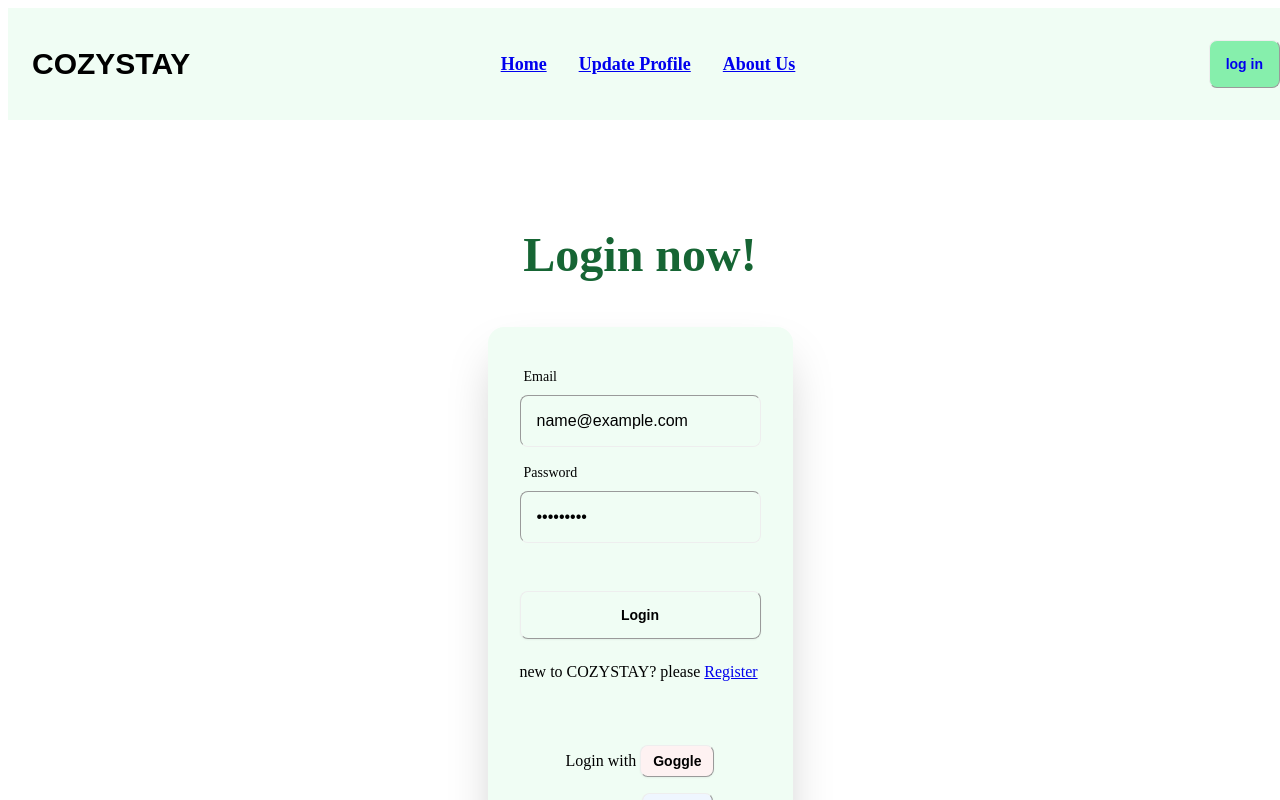
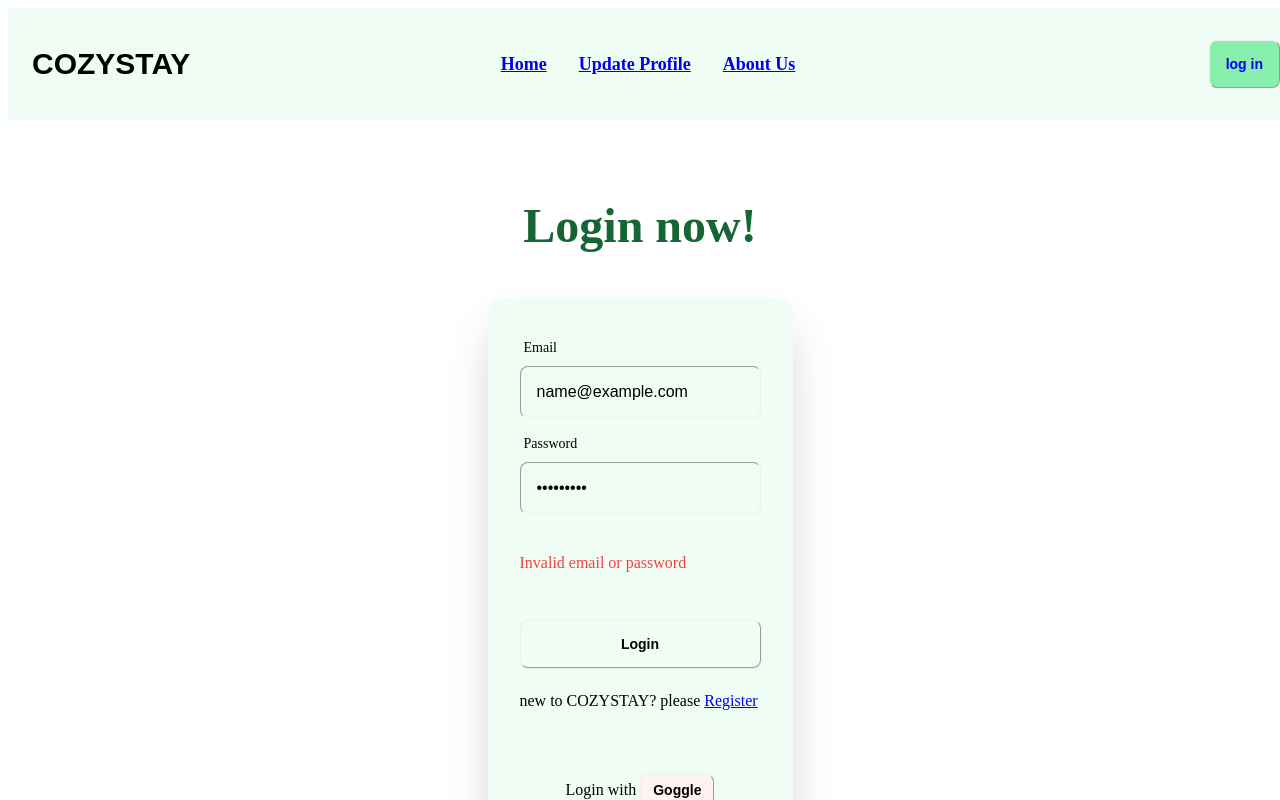
Before and after one commit to dishamallik/b9-a9, a React (Vite) app: page /login in a window 1280 px wide. Both pictures are taken after typing "name@example.com", "Sample123" into the empty fields and a click on the button "Login". Shown: the top 800 px of the page. Built offline with nearby package versions, Linux system fonts and the light colour scheme; no server answers.

Commit message:
Created simple website

```diff
--- a/package.json
+++ b/package.json
@@ -20,6 +20,7 @@
     "react-hook-form": "^7.51.2",
     "react-icons": "^5.0.1",
     "react-router-dom": "^6.22.3",
+    "react-toastify": "^10.0.5",
     "sort-by": "^1.2.0",
     "swiper": "^11.1.0"
   },
--- a/src/pages/Login/Login.jsx
+++ b/src/pages/Login/Login.jsx
@@ -1,5 +1,5 @@
 import {useNavigate, useLocation} from "react-router-dom";
-
+import { useState } from 'react';
 import { useForm } from "react-hook-form";
 
 import useAuth from "../../hook/useAuth";
@@ -15,8 +15,22 @@ import { useEffect } from "react";
 import AOS from 'aos';
 import 'aos/dist/aos.css';
 
-const Login = () => {
-// error massage
+const Login = (user) => {
+// error alert
+const [email, setEmail] = useState('');
+  const [password, setPassword] = useState('');
+  const [error, setError] = useState('');
+
+  const handleLogin = () => {
+    // Check email and password validity
+    if (email === user.email && password === user.password) {
+      // Successful login
+      alert('Login successful!');
+    } else {
+      // Display error message
+      setError('Invalid email or password');
+    }
+  };
 
 
 
@@ -80,7 +94,8 @@ useEffect(()=>{
           <label className="label">
             <span className="label-text">Email</span>
           </label>
-          <input type="email" name="email" placeholder="email" className="input input-bordered"
+          <input type="email" name="email" placeholder="email"
+          onChange={(e) => setEmail(e.target.value)} className="input input-bordered"
           {...register("email", { required: true })}
           />
           {errors.email && <span>This field is required</span>}
@@ -91,7 +106,8 @@ useEffect(()=>{
           <label className="label">
             <span className="label-text">Password</span>
           </label>
-          <input type="password" name="password" placeholder="password" className="input input-bordered"
+          <input type="password" name="password" placeholder="password"
+          onChange={(e) => setPassword(e.target.value)} className="input input-bordered"
           {...register("password", { required: true })}
           />
           {errors.password && <span>This field is required</span>}
@@ -99,7 +115,8 @@ useEffect(()=>{
 
           </label>
         </div>
-        <div className="form-control mt-6">
+        {error && <p className="text-red-500 mb-4">{error}</p>}
+        <div  onClick={handleLogin}  className="form-control mt-6">
           <button className="btn btn-primary">Login</button>
         </div>
         <p>new to COZYSTAY? please <Link to="/register">Register</Link></p>
```
Also changed, not shown: 1 other file (tests, documents, lock files or other folders).
